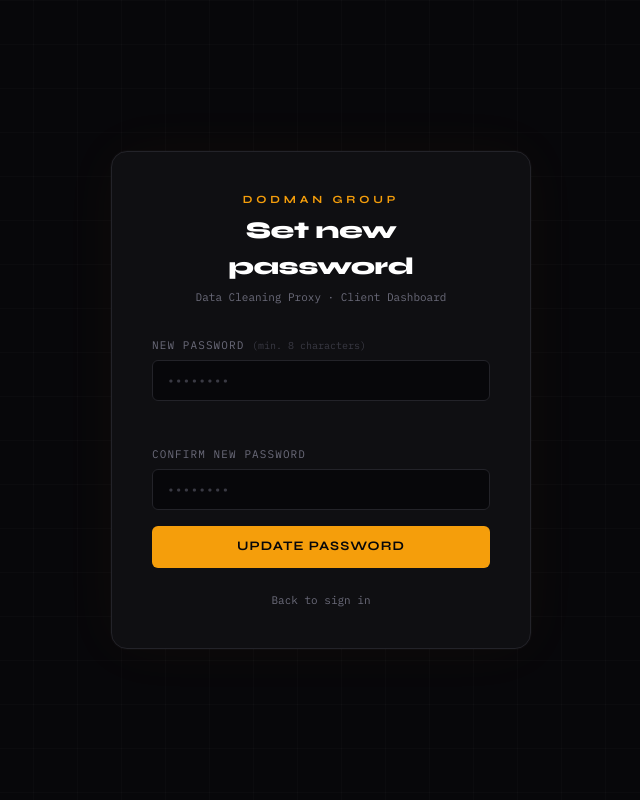
After one commit to dodman-group-hq/data_cleaning_proxy_api, a Python web app: template templates/reset_password.html in a window 1280 px wide. The commit adds this page. Shown: the whole page, without its empty margins (319-959 px from the left). Run offline with Jinja, Linux system fonts and the light colour scheme; the template is opened without the code that fills it, so the values that code supplies are empty; some libraries are stand-ins or nearby versions.

Commit message:
feat: add forgot password and rest feature

```diff
--- /dev/null
+++ b/templates/reset_password.html
@@ -0,0 +1,261 @@
+<!DOCTYPE html>
+<html lang="en">
+<head>
+  <meta charset="UTF-8" />
+  <meta name="viewport" content="width=device-width, initial-scale=1.0" />
+  <title>Dodman · Set New Password</title>
+  <script src="https://cdn.tailwindcss.com"></script>
+  <link rel="preconnect" href="https://fonts.googleapis.com" />
+  <link rel="preconnect" href="https://fonts.gstatic.com" crossorigin />
+  <link href="https://fonts.googleapis.com/css2?family=IBM+Plex+Mono:wght@300;400;500;600&family=Syne:wght@600;700;800&display=swap" rel="stylesheet" />
+
+  <style>
+    *, *::before, *::after { box-sizing: border-box; }
+    html, body {
+      background: #07070a;
+      color: #d0d0e0;
+      font-family: 'IBM Plex Mono', monospace;
+      min-height: 100vh;
+      display: flex; align-items: center; justify-content: center;
+      -webkit-font-smoothing: antialiased;
+    }
+    body::before {
+      content: '';
+      position: fixed; inset: 0; pointer-events: none;
+      background-image:
+        linear-gradient(rgba(255,255,255,0.018) 1px, transparent 1px),
+        linear-gradient(90deg, rgba(255,255,255,0.018) 1px, transparent 1px);
+      background-size: 44px 44px;
+    }
+    .card {
+      background: #0f0f12;
+      border: 1px solid #232329;
+      border-radius: 16px;
+      width: 100%;
+      max-width: 420px;
+      padding: 40px;
+      position: relative;
+      z-index: 1;
+      box-shadow: 0 0 60px rgba(245,158,11,0.04), 0 0 0 1px #ffffff05;
+      animation: fadein .3s ease;
+    }
+    .field-input {
+      width: 100%;
+      background: #07070a;
+      border: 1px solid #232329;
+      border-radius: 6px;
+      padding: 10px 14px;
+      font-family: 'IBM Plex Mono', monospace;
+      font-size: 13px;
+      color: #d0d0e0;
+      outline: none;
+      transition: border-color .15s, box-shadow .15s;
+    }
+    .field-input:focus {
+      border-color: #f59e0b;
+      box-shadow: 0 0 0 1px #f59e0b44;
+    }
+    .field-input::placeholder { color: #3a3a44; }
+    .field-input:disabled { opacity: .4; cursor: not-allowed; }
+    .btn-primary {
+      width: 100%;
+      background: #f59e0b;
+      color: #07070a;
+      font-family: 'Syne', sans-serif;
+      font-weight: 700;
+      font-size: 13px;
+      letter-spacing: .08em;
+      text-transform: uppercase;
+      border: none;
+      border-radius: 6px;
+      padding: 11px;
+      cursor: pointer;
+      transition: background .15s;
+    }
+    .btn-primary:hover { background: #fbbf24; }
+    .btn-primary:disabled { opacity: .45; cursor: not-allowed; }
+    label { display: block; font-size: 11px; color: #6b6b7a; letter-spacing: .1em; text-transform: uppercase; margin-bottom: 6px; }
+    .error-box {
+      background: rgba(244,63,94,.08);
+      border: 1px solid rgba(244,63,94,.3);
+      border-radius: 6px;
+      padding: 10px 14px;
+      font-size: 12px;
+      color: #fb7185;
+    }
+    .success-box {
+      background: rgba(16,185,129,.08);
+      border: 1px solid rgba(16,185,129,.3);
+      border-radius: 6px;
+      padding: 10px 14px;
+      font-size: 12px;
+      color: #34d399;
+    }
+    .strength-bar {
+      height: 3px;
+      border-radius: 2px;
+      margin-top: 8px;
+      transition: width .2s, background .2s;
+      width: 0%;
+      background: #232329;
+    }
+    .strength-label {
+      font-size: 10px;
+      color: #6b6b7a;
+      margin-top: 4px;
+      min-height: 14px;
+    }
+    a { color: #f59e0b; text-decoration: none; }
+    a:hover { color: #fcd34d; }
+    @keyframes fadein { from{opacity:0;transform:translateY(10px)} to{opacity:1;transform:translateY(0)} }
+  </style>
+</head>
+<body>
+<div class="card">
+  <!-- Logo -->
+  <div class="mb-8 text-center space-y-1">
+    <p style="font-family:Syne,sans-serif;font-weight:700;font-size:11px;letter-spacing:.35em;text-transform:uppercase;color:#f59e0b;">DODMAN GROUP</p>
+    <h1 style="font-family:Syne,sans-serif;font-weight:800;font-size:24px;color:white;letter-spacing:-.02em;">Set new password</h1>
+    <p style="font-size:11px;color:#6b6b7a;margin-top:4px;">Data Cleaning Proxy · Client Dashboard</p>
+  </div>
+
+  <!-- Token error state — rendered server-side by Jinja if token is invalid/expired -->
+  {% if error %}
+  <div class="error-box mb-5">{{ error }}</div>
+  <p style="text-align:center;font-size:11px;color:#6b6b7a;margin-top:20px;">
+    <a href="/auth/forgot-password-page">Request a new reset link</a>
+  </p>
+
+  {% else %}
+
+  <!-- Success state (shown after password is updated) -->
+  <div id="success-state" class="hidden">
+    <div class="success-box" style="text-align:center;padding:20px 14px;">
+      <div style="font-size:24px;margin-bottom:8px;">✅</div>
+      <p style="color:#34d399;font-size:13px;font-weight:600;margin-bottom:6px;">Password updated</p>
+      <p style="color:#6b6b7a;font-size:11px;line-height:1.6;">
+        Your password has been changed. Redirecting you to sign in…
+      </p>
+    </div>
+  </div>
+
+  <!-- Reset form -->
+  <div id="form-state">
+    <form id="reset-form" class="space-y-4" onsubmit="handleReset(event)">
+
+      <div>
+        <label for="password">New password <span style="color:#3a3a44;font-size:10px;text-transform:none;letter-spacing:0;">(min. 8 characters)</span></label>
+        <input id="password" name="password" type="password" required autocomplete="new-password"
+          placeholder="••••••••" class="field-input" oninput="checkStrength(this.value)" />
+        <div class="strength-bar" id="strength-bar"></div>
+        <p class="strength-label" id="strength-label"></p>
+      </div>
+
+      <div>
+        <label for="confirm">Confirm new password</label>
+        <input id="confirm" name="confirm" type="password" required autocomplete="new-password"
+          placeholder="••••••••" class="field-input" />
+      </div>
+
+      <div id="form-error" class="error-box hidden"></div>
+
+      <button id="submit-btn" type="submit" class="btn-primary mt-2">Update password</button>
+    </form>
+  </div>
+
+  {% endif %}
+
+  <p style="text-align:center;font-size:11px;color:#6b6b7a;margin-top:24px;">
+    <a href="/auth/login-page">Back to sign in</a>
+  </p>
+</div>
+
+<script>
+  // Pull token from URL — passed by the backend via Jinja context,
+  // but we also read it from the URL as a fallback.
+  const TOKEN = "{{ token or '' }}" || new URLSearchParams(window.location.search).get('token') || '';
+
+  // ── Password strength indicator ──────────────────────────────────────────
+  function checkStrength(val) {
+    const bar   = document.getElementById('strength-bar');
+    const label = document.getElementById('strength-label');
+    if (!val) { bar.style.width = '0%'; label.textContent = ''; return; }
+
+    let score = 0;
+    if (val.length >= 8)  score++;
+    if (val.length >= 12) score++;
+    if (/[A-Z]/.test(val)) score++;
+    if (/[0-9]/.test(val)) score++;
+    if (/[^A-Za-z0-9]/.test(val)) score++;
+
+    const levels = [
+      { pct: '20%', color: '#ef4444', text: 'Weak' },
+      { pct: '40%', color: '#f97316', text: 'Fair' },
+      { pct: '60%', color: '#eab308', text: 'Good' },
+      { pct: '80%', color: '#84cc16', text: 'Strong' },
+      { pct: '100%', color: '#10b981', text: 'Very strong' },
+    ];
+    const lvl = levels[Math.min(score - 1, 4)] || levels[0];
+    bar.style.width      = lvl.pct;
+    bar.style.background = lvl.color;
+    label.style.color    = lvl.color;
+    label.textContent    = lvl.text;
+  }
+
+  // ── Submit handler ───────────────────────────────────────────────────────
+  async function handleReset(e) {
+    e.preventDefault();
+    const btn      = document.getElementById('submit-btn');
+    const errBox   = document.getElementById('form-error');
+    const password = document.getElementById('password').value;
+    const confirm  = document.getElementById('confirm').value;
+
+    errBox.classList.add('hidden');
+
+    if (password !== confirm) {
+      errBox.textContent = 'Passwords do not match.';
+      errBox.classList.remove('hidden');
+      return;
+    }
+    if (password.length < 8) {
+      errBox.textContent = 'Password must be at least 8 characters.';
+      errBox.classList.remove('hidden');
+      return;
+    }
+    if (!TOKEN) {
+      errBox.textContent = 'Reset token is missing. Please request a new reset link.';
+      errBox.classList.remove('hidden');
+      return;
+    }
+
+    btn.disabled    = true;
+    btn.textContent = 'Updating…';
+
+    try {
+      const res  = await fetch('/auth/reset-password', {
+        method:  'POST',
+        headers: { 'Content-Type': 'application/json' },
+        body:    JSON.stringify({ token: TOKEN, password }),
+      });
+      const data = await res.json();
+
+      if (res.ok) {
+        document.getElementById('form-state').classList.add('hidden');
+        document.getElementById('success-state').classList.remove('hidden');
+        setTimeout(() => window.location.href = '/auth/login-page', 2200);
+      } else {
+        errBox.textContent = data?.error?.message ?? `Error ${res.status}`;
+        errBox.classList.remove('hidden');
+        btn.disabled    = false;
+        btn.textContent = 'Update password';
+      }
+    } catch (err) {
+      errBox.textContent = `Network error: ${err.message}`;
+      errBox.classList.remove('hidden');
+      btn.disabled    = false;
+      btn.textContent = 'Update password';
+    }
+  }
+</script>
+</body>
+</html>
```
Also changed, not shown: main.py (+256 -0 lines), templates/forgot_password.html (added, +197 -0 lines), templates/login.html (+33 -1 lines).
